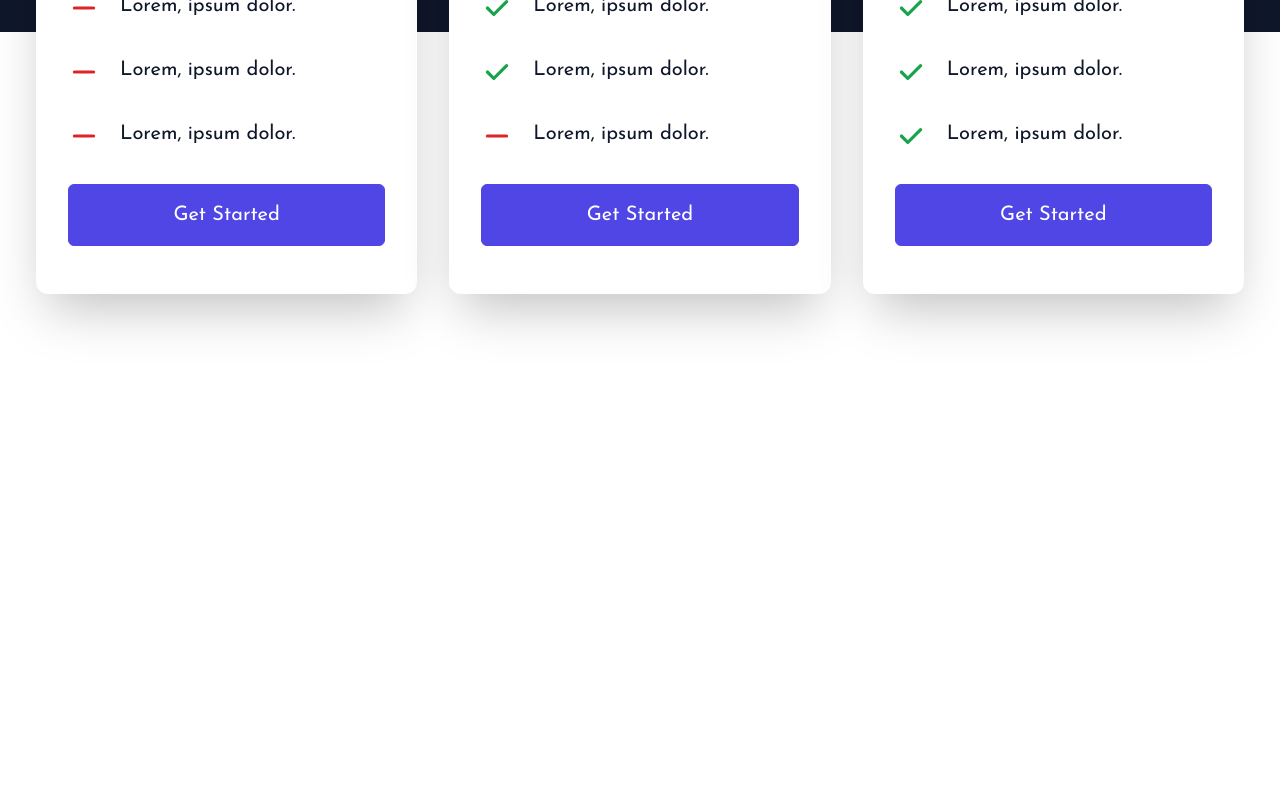
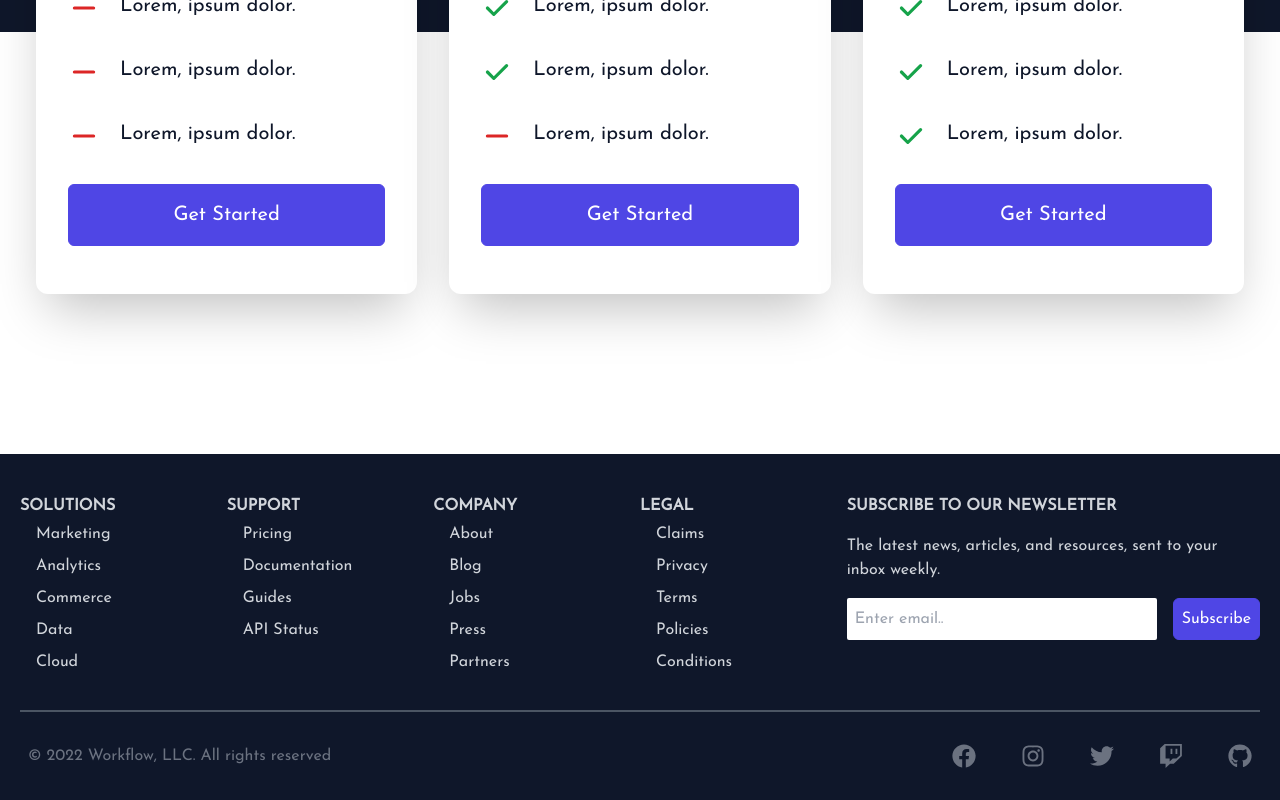
Before and after one commit to Ujez/project-app, a React (Create React App) app: page / in a window 1280 px wide. Shown: the part 3818-4618 px from the top of the page. Before the commit the page ends 4272 px from the top, so only its background shows below. Built offline with nearby package versions, Linux system fonts and the light colour scheme.

Commit message:
added the footer

```diff
--- a/package.json
+++ b/package.json
@@ -11,6 +11,7 @@
     "flowbite": "^1.4.5",
     "react": "^18.1.0",
     "react-dom": "^18.1.0",
+    "react-icons": "^4.3.1",
     "react-scripts": "5.0.1",
     "react-scroll": "^1.8.7",
     "react-toggle-dark-mode": "^1.0.4",
--- a/public/index.html
+++ b/public/index.html
@@ -40,7 +40,7 @@
   </head>
   <body>
     <noscript>You need to enable JavaScript to run this app.</noscript>
-    <div id="root"></div>
+    <div id="root" class="dark"></div>
     <!--
       This HTML file is a template.
       If you open it directly in the browser, you will see an empty page.
--- a/src/App.js
+++ b/src/App.js
@@ -5,6 +5,7 @@
 import Support from "./components/Support";
 import AllInOne from "./components/AllInOne"
 import Pricing from "./components/Pricing"
+import Footer from "./components/Footer";
 
 function App() {
   return (
@@ -15,6 +16,7 @@
       <Support />
       <AllInOne />
       <Pricing />
+      <Footer />
 
     </>
   );
--- /dev/null
+++ b/src/components/Footer.jsx
@@ -0,0 +1,96 @@
+import React from "react";
+
+import {
+  FaFacebook,
+  FaGithub,
+  FaInstagram,
+  FaTwitter,
+  FaTwitch,
+} from "react-icons/fa";
+
+const Footer = () => {
+  return (
+    <div className="w-full mt-24 bg-slate-900 text-gray-300 py-y px-2">
+      <div className="max-w-[1240px] mx-auto grid grid-cols-2
+         md:grid-cols-6 border-b-2 border-gray-600 py-8">
+        <div>
+          <h6 className="font-bold uppercase pt-2">Solutions</h6>
+          <ul>
+            <li className="py-1">Marketing</li>
+            <li className="py-1">Analytics</li>
+            <li className="py-1">Commerce</li>
+            <li className="py-1">Data</li>
+            <li className="py-1">Cloud</li>
+          </ul>
+        </div>
+        <div>
+          <h6 className="font-bold uppercase pt-2">Support</h6>
+          <ul>
+            <li className="py-1">Pricing</li>
+            <li className="py-1">Documentation</li>
+            <li className="py-1">Guides</li>
+            <li className="py-1">API Status</li>
+          </ul>
+        </div>
+        <div>
+          <h6 className="font-bold uppercase pt-2">Company</h6>
+          <ul>
+            <li className="py-1">About</li>
+            <li className="py-1">Blog</li>
+            <li className="py-1">Jobs</li>
+            <li className="py-1">Press</li>
+            <li className="py-1">Partners</li>
+          </ul>
+        </div>
+        <div>
+          <h6 className="font-bold uppercase pt-2">Legal</h6>
+          <ul>
+            <li className="py-1">Claims</li>
+            <li className="py-1">Privacy</li>
+            <li className="py-1">Terms</li>
+            <li className="py-1">Policies</li>
+            <li className="py-1">Conditions</li>
+          </ul>
+        </div>
+        <div className="col-span-2 pt-8 md:pt-2">
+          <p className="font-bold uppercase">Subscribe to our newsletter</p>
+          <p className="py-4">
+            The latest news, articles, and resources, sent to your inbox weekly.
+          </p>
+          <form className="flex flex-col sm:flex-row">
+            <input
+              className="w-full p-2 mr-4 rounded-sm mb-4"
+              type="email"
+              placeholder="Enter email.."
+            />
+            <button className="p-2 mb-4 ">Subscribe</button>
+          </form>
+        </div>
+      </div>
+
+      <div className="flex flex-col max-w-[1240px] px-2 py-4 mx-auto justify-between sm:flex-row text-center text-gray-500">
+        <p className="py-4">&#169; 2022 Workflow, LLC. All rights reserved</p>
+        <div className="flex justify-between sm:w-[300px] pt-4 text-2xl">
+          <div className="hover:text-gray-100">
+            <FaFacebook />{" "}
+          </div>
+          <div className="hover:text-gray-100">
+            <FaInstagram />
+          </div>
+          <div className="hover:text-gray-100">
+            <FaTwitter />
+          </div>
+          <div className="hover:text-gray-100">
+            <FaTwitch />
+          </div>
+          <div className="hover:text-gray-100">
+            {" "}
+            <FaGithub />
+          </div>
+        </div>
+      </div>
+    </div>
+  );
+};
+
+export default Footer;
--- a/src/index.css
+++ b/src/index.css
@@ -10,6 +10,7 @@
 @tailwind base;
 @tailwind components;
 @tailwind utilities;
+
 @layer base {
   li {
     @apply p-4
--- a/tailwind.config.js
+++ b/tailwind.config.js
@@ -1,6 +1,6 @@
 module.exports = {
   content: ["./src/**/*.{js,jsx,ts,tsx}"],
-  darkMode: "media",
+  darkMode: "class",
   theme: {
     screens: {
       sm: "640px",
```
Also changed, not shown: 1 other file (tests, documents, lock files or other folders).
